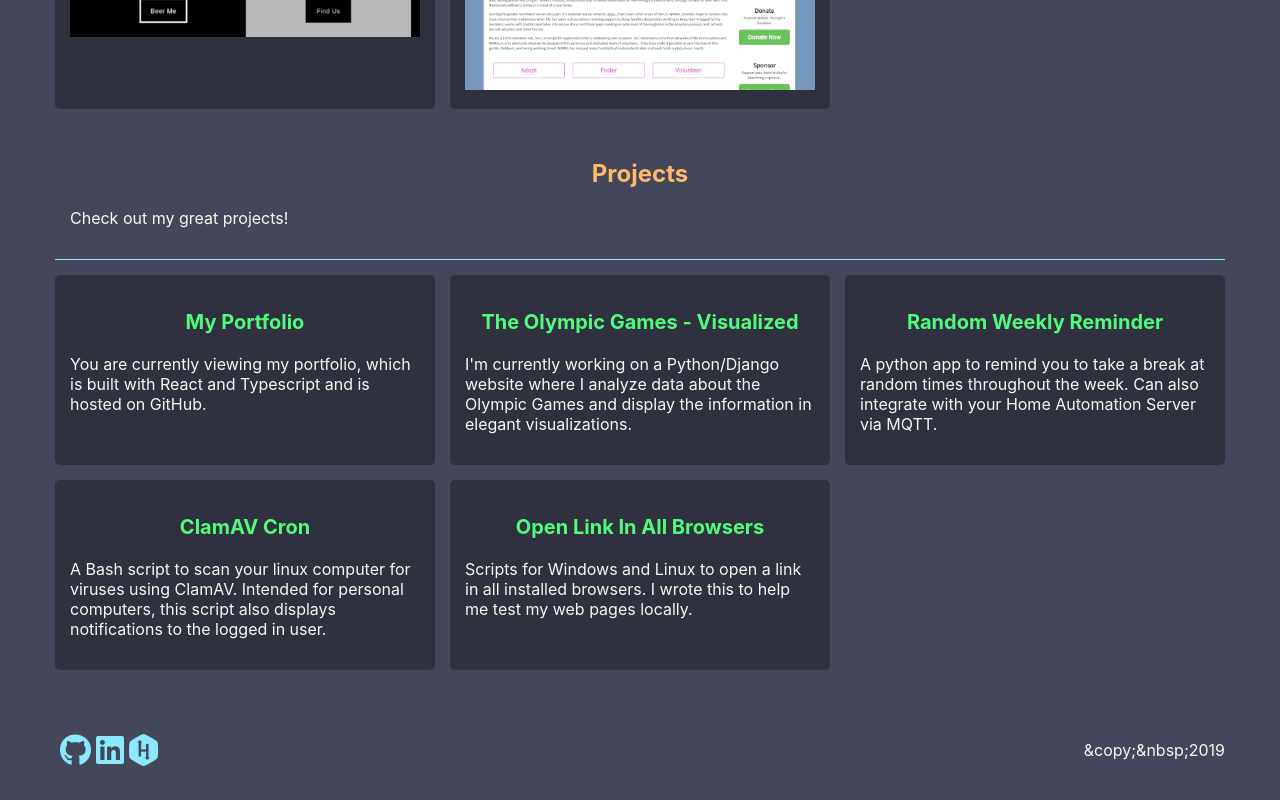
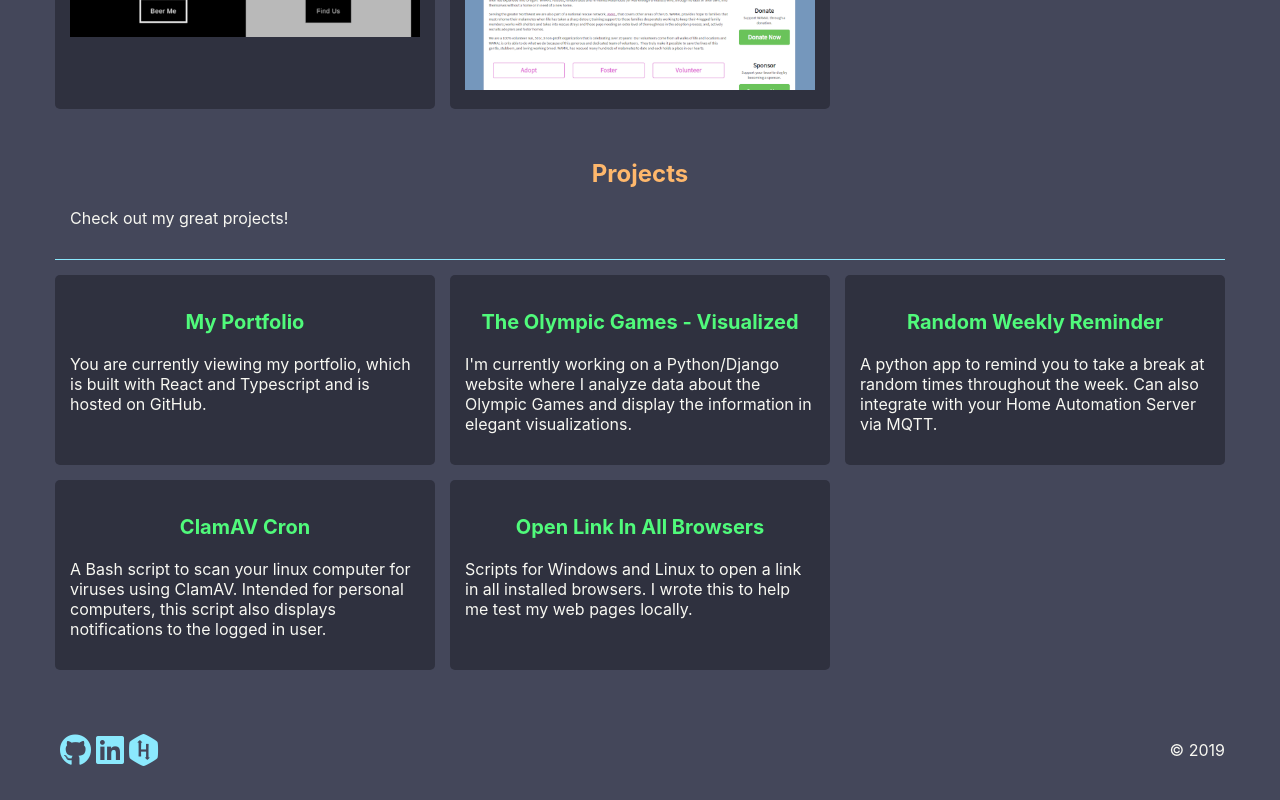
Before and after one commit to DallasO/dallaso.github.io, a React (Create React App) app: page / in a window 1280 px wide. Shown: the part 2115-2915 px from the top of the page. Built offline with nearby package versions, Linux system fonts and the light colour scheme.

Commit message:
footer had improperly escaped html entities

```diff
--- a/src/components/generic/Footer.tsx
+++ b/src/components/generic/Footer.tsx
@@ -5,7 +5,7 @@ export default function Footer(): JSX.Element {
   function Copyright(): JSX.Element {
     const d = new Date().getFullYear();
     const copyright = d > 2019 ? `2019-${d}` : d;
-    return <div className="copyright">{`&copy;&nbsp;${copyright}`}</div>;
+    return <div className="copyright">&copy;&nbsp;{copyright}</div>;
   }
 
   return (
```
